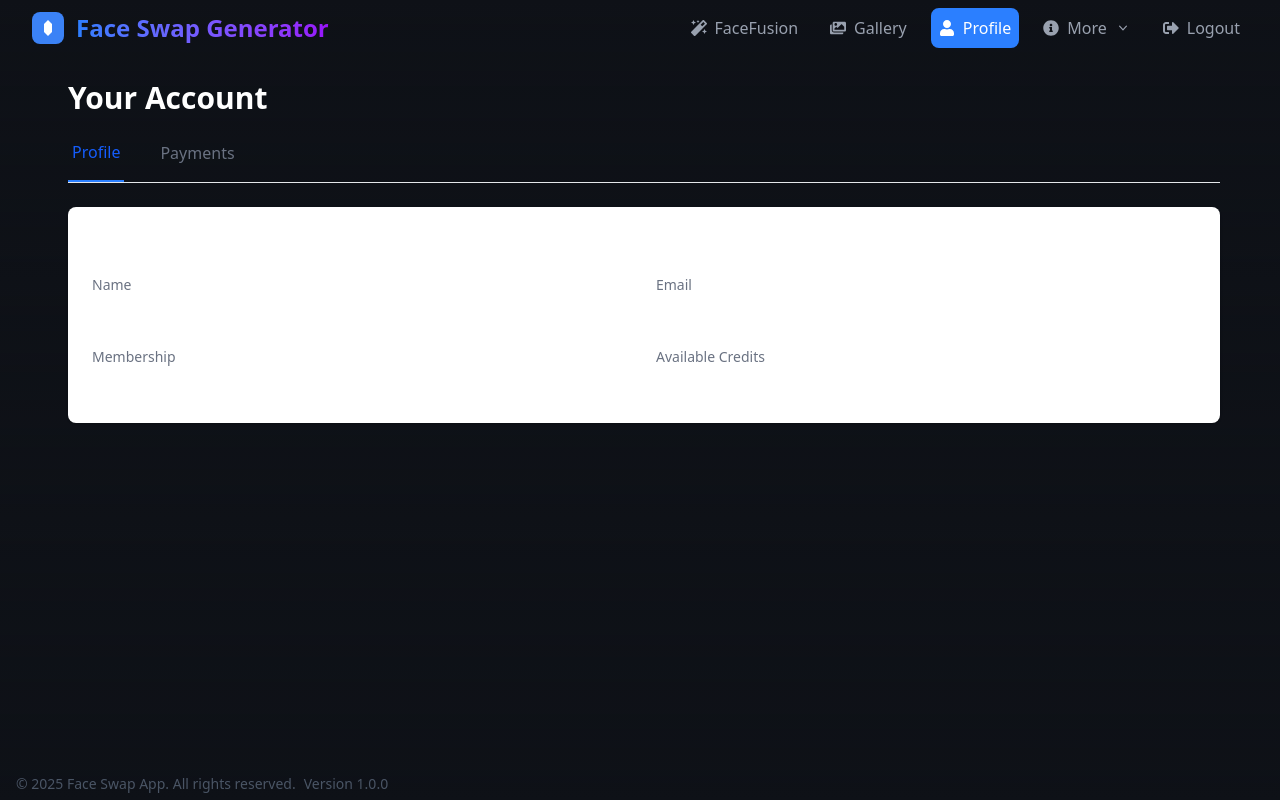
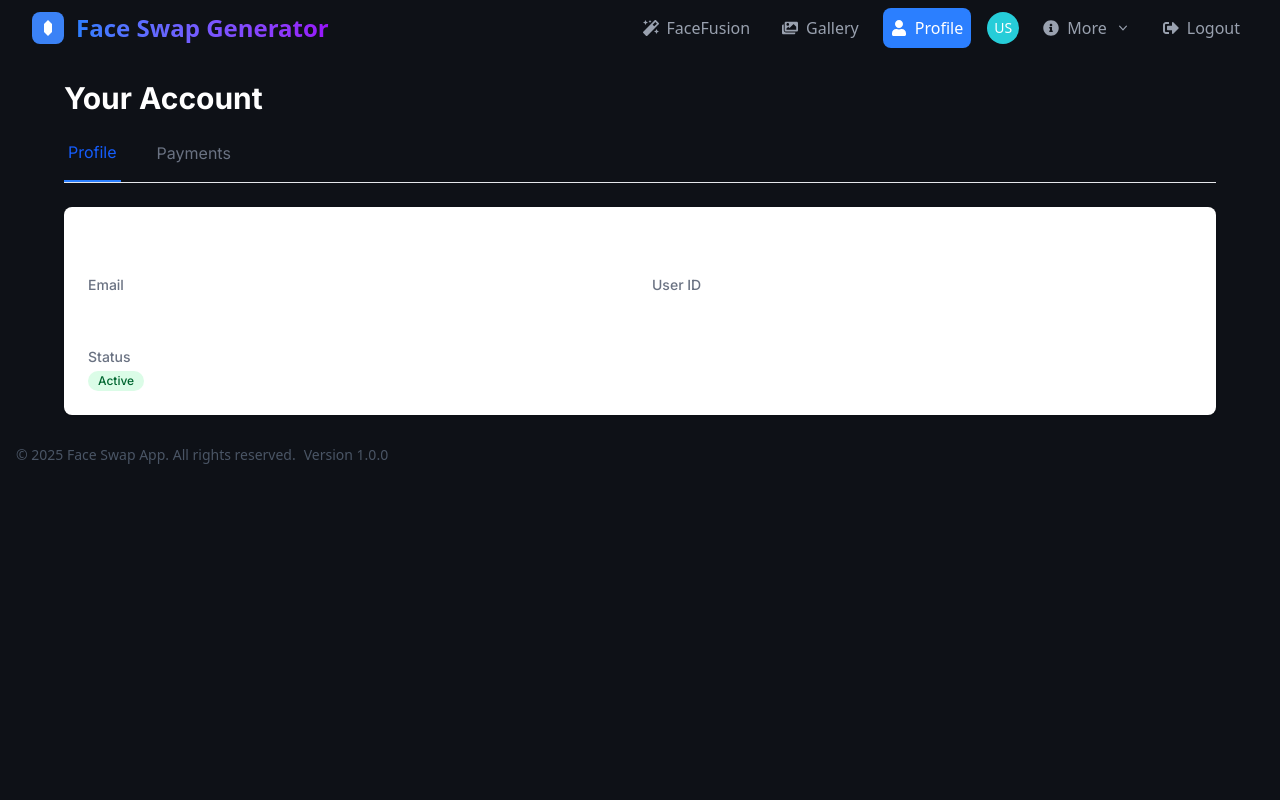
Before and after one commit to williamjxj/face-swap-poc, a Next.js app: page /profile in a window 1280 px wide. Built offline with nearby package versions, Linux system fonts and the light colour scheme; no server answers; the database is empty; sample sign-in values are in the browser's storage.

Commit message:
add user login info to db user table and apply across all pages

```diff
--- /dev/null
+++ b/src/app/api/user/profile/route.js
@@ -0,0 +1,55 @@
+import { db } from '@/lib/db';
+import { getServerSession } from 'next-auth';
+import { authOptions } from '@/services/auth';
+import { NextResponse } from 'next/server';
+
+/**
+ * API endpoint to get user profile data
+ * @param {Request} request - The request object
+ * @returns {NextResponse} JSON response with user data or error
+ */
+export async function GET(request) {
+  try {
+    // Get the current session to verify authentication
+    const session = await getServerSession(authOptions);
+
+    if (!session?.user?.email) {
+      return NextResponse.json({ error: 'Unauthorized' }, { status: 401 });
+    }
+
+    // Get email from query params or use session email
+    const url = new URL(request.url);
+    const email = url.searchParams.get('email') || session.user.email;
+
+    // Only allow fetching other users if the requesting user has permission
+    // (For now, only allow users to fetch their own data)
+    if (email !== session.user.email) {
+      return NextResponse.json({ error: 'Unauthorized to access this user data' }, { status: 403 });
+    }
+
+    // Fetch user data from database
+    const user = await db.user.findUnique({
+      where: { account: email },
+      select: {
+        id: true,
+        account: true,
+        lastLogin: true,
+        lastLogout: true,
+        // Include any other fields you want to return
+        // Don't include sensitive info
+      }
+    });
+
+    if (!user) {
+      return NextResponse.json({ error: 'User not found' }, { status: 404 });
+    }
+
+    return NextResponse.json(user);
+  } catch (error) {
+    console.error('Error fetching user profile:', error);
+    return NextResponse.json(
+      { error: 'Failed to fetch user profile' },
+      { status: 500 }
+    );
+  }
+}
--- a/src/app/layout.js
+++ b/src/app/layout.js
@@ -4,6 +4,7 @@ import Header from '@/components/Header'
 import Footer from '@/components/Footer'
 import { getServerSession } from "next-auth";
 import { authOptions } from "@/services/auth";
+import AuthProvider from "@/components/AuthProvider";
 
 const geistSans = Geist({
   variable: "--font-geist-sans",
@@ -22,40 +23,25 @@ export const metadata = {
   description: "AI Face Swap Tool, Checkout Payment, CMS",
 }
 
-export async function RootLayout2({ children }) {
+export default async function RootLayout({ children }) {
   const session = await getServerSession(authOptions);
   const segment = children.props.childProp?.segment;
   const isAuthPage = segment === 'auth';
-  const isHomePage = segment === undefined || segment === '';
 
   return (
     <html lang="en">
       <body
         className={`${geistSans.variable} ${geistMono.variable} antialiased flex flex-col min-h-screen`}
       >
-        {!isAuthPage && !isHomePage && session && <Header />}
-        <main className={inter.className}>
-          {children}
-        </main>
-        {!isHomePage && <Footer />}
+        <AuthProvider session={session}>
+          {/* Show Header with Navigator whenever user is logged in, except on auth pages */}
+          {!isAuthPage && session && <Header />}
+          <main className={inter.className}>
+            {children}
+          </main>
+          <Footer />
+        </AuthProvider>
       </body>
     </html>
   );
 }
-
-export default async function RootLayout({ children }) {
-
-  return (
-    <html lang="en">
-      <body
-        className={`${geistSans.variable} ${geistMono.variable} antialiased flex flex-col min-h-screen`}
-      >
-        <Header />
-        <main className="flex-grow mx-auto w-full ml-1 mr-1">
-          {children}
-        </main>
-        <Footer />
-      </body>
-    </html>
-  );
-}
--- a/src/app/profile/page.js
+++ b/src/app/profile/page.js
@@ -1,19 +1,28 @@
 'use client'
 
-import { useState } from 'react';
+import { useState, useEffect } from 'react';
 import { useRouter } from 'next/navigation';
+import { useSession } from 'next-auth/react';
 
 export default function ProfilePage() {
   const router = useRouter();
+  const { data: session, status } = useSession();
   const [activeTab, setActiveTab] = useState('profile');
 
-  // Mock user data - in a real app, this would come from your authentication system
-  const user = {
-    name: 'John Doe',
-    email: 'john.doe@example.com',
-    credits: 10,
-    membership: 'Basic'
-  };
+  useEffect(() => {
+    // If user is not authenticated, redirect to login
+    if (status === 'unauthenticated') {
+      router.push('/auth/signin');
+    }
+  }, [status, router]);
+
+  if (status === 'loading') {
+    return (
+      <div className="flex justify-center items-center h-[50vh]">
+        <div className="animate-spin rounded-full h-12 w-12 border-t-2 border-b-2 border-blue-500"></div>
+      </div>
+    );
+  }
 
   return (
     <div className="flex-grow p-6">
@@ -47,25 +56,23 @@ export default function ProfilePage() {
         </div>
 
         {/* Tab content */}
-        {activeTab === 'profile' && (
+        {activeTab === 'profile' && session?.user && (
           <div className="bg-white shadow rounded-lg p-6">
             <h2 className="text-xl font-medium mb-4">User Profile</h2>
             <div className="grid grid-cols-1 md:grid-cols-2 gap-6">
               <div>
-                <p className="text-sm font-medium text-gray-500">Name</p>
-                <p className="mt-1">{user.name}</p>
+                <p className="text-sm font-medium text-gray-500">Email</p>
+                <p className="mt-1">{session.user.email}</p>
               </div>
               <div>
-                <p className="text-sm font-medium text-gray-500">Email</p>
-                <p className="mt-1">{user.email}</p>
+                <p className="text-sm font-medium text-gray-500">User ID</p>
+                <p className="mt-1">{session.user.id ? `${session.user.id.substring(0, 8)}...` : 'N/A'}</p>
               </div>
               <div>
-                <p className="text-sm font-medium text-gray-500">Membership</p>
-                <p className="mt-1">{user.membership}</p>
-              </div>
-              <div>
-                <p className="text-sm font-medium text-gray-500">Available Credits</p>
-                <p className="mt-1 text-lg font-semibold">{user.credits}</p>
+                <p className="text-sm font-medium text-gray-500">Status</p>
+                <p className="mt-1 flex items-center">
+                  <span className="bg-green-100 text-green-800 text-xs font-medium px-2.5 py-0.5 rounded-full">Active</span>
+                </p>
               </div>
             </div>
           </div>
@@ -83,5 +90,5 @@ export default function ProfilePage() {
         )}
       </div>
     </div>
-  )
+  );
 }
--- a/src/app/welcome/page.js
+++ b/src/app/welcome/page.js
@@ -1,36 +1,56 @@
 'use client'
 import { useEffect } from 'react'
 import { useRouter } from 'next/navigation'
-import { getSession } from 'next-auth/react'
+import { useSession } from 'next-auth/react'
 
 export default function WelcomePage() {
   const router = useRouter()
+  const { data: session, status } = useSession()
 
   useEffect(() => {
-    // Verify session exists
-    const checkSession = async () => {
-      const session = await getSession()
-      if (!session) {
-        router.push('/auth/signin')
-      }
+    // Redirect to login if no session exists
+    if (status === 'unauthenticated') {
+      router.push('/auth/signin')
     }
-    checkSession()
-  }, [router])
+  }, [status, router])
+
+  if (status === 'loading') {
+    return (
+      <div className="flex justify-center items-center h-[50vh]">
+        <div className="animate-spin rounded-full h-12 w-12 border-t-2 border-b-2 border-blue-500"></div>
+      </div>
+    )
+  }
 
   return (
     <div className="max-w-2xl mx-auto text-center py-16 px-4 sm:py-20 sm:px-6 lg:px-8">
       <h1 className="text-3xl font-extrabold text-gray-900 sm:text-4xl">
         Welcome to Face Swap Generator
       </h1>
+
+      {session?.user?.email && (
+        <p className="mt-4 text-xl font-medium text-blue-600">
+          Logged in as: {session.user.email}
+        </p>
+      )}
+
       <p className="mt-4 text-lg leading-6 text-gray-600">
         You have successfully logged in. Click below to start generating images.
       </p>
-      <div className="mt-10">
+
+      <div className="mt-10 flex flex-col sm:flex-row gap-4 items-center justify-center">
         <button
           onClick={() => router.push('/face-fusion')}
           className="inline-flex items-center px-6 py-3 border border-transparent text-base font-medium rounded-md shadow-sm text-white bg-indigo-600 hover:bg-indigo-700 focus:outline-none focus:ring-2 focus:ring-offset-2 focus:ring-indigo-500"
         >
-          Go to Dashboard
+          Start Face Swapping
+        </button>
+
+        <button
+          onClick={() => router.push('/gallery')}
+          className="inline-flex items-center px-6 py-3 border border-transparent text-base font-medium rounded-md shadow-sm text-white bg-blue-500 hover:bg-blue-600 focus:outline-none focus:ring-2 focus:ring-offset-2 focus:ring-blue-400"
+        >
+          View Gallery
         </button>
       </div>
     </div>
--- /dev/null
+++ b/src/components/AuthProvider.jsx
@@ -0,0 +1,7 @@
+'use client'
+
+import { SessionProvider } from 'next-auth/react';
+
+export default function AuthProvider({ children, session }) {
+  return <SessionProvider session={session}>{children}</SessionProvider>;
+}
--- a/src/components/Navigator.jsx
+++ b/src/components/Navigator.jsx
@@ -5,11 +5,15 @@ import Link from 'next/link'
 import { logout } from '@/services/auth'
 import MoreMenu from './MoreMenu'
 import { FaMagic, FaImages, FaUser, FaSignOutAlt } from 'react-icons/fa'
+import { useSession } from 'next-auth/react'
+import { useUserData } from '@/hooks/useUserData'
 
 export default function Navigator() {
   const [isLoggingOut, setIsLoggingOut] = useState(false)
   const router = useRouter()
   const pathname = usePathname()
+  const { data: session } = useSession()
+  const { userData, loading } = useUserData()
 
   const handleLogout = async () => {
     setIsLoggingOut(true)
@@ -26,8 +30,29 @@ export default function Navigator() {
     { href: '/profile', icon: <FaUser size={16} />, label: 'Profile' }
   ]
 
+  // Function to get avatar background color based on email
+  const getAvatarColor = (email) => {
+    if (!email) return "#2563eb"; // Default blue
+
+    // Hash the email to get consistent colors for the same user
+    const hash = email.split('').reduce((acc, char) => acc + char.charCodeAt(0), 0);
+    const hue = hash % 360;
+    return `hsl(${hue}, 70%, 50%)`;
+  }
+
+  // Function to get initials from email
+  const getInitials = (email) => {
+    if (!email) return "U";
+
+    const parts = email.split('@')[0].split(/[._-]/);
+    if (parts.length >= 2) {
+      return (parts[0][0] + parts[1][0]).toUpperCase();
+    }
+    return email.substring(0, 2).toUpperCase();
+  }
+
   return (
-    <nav className="flex gap-4">
+    <nav className="flex gap-4 items-center">
       {navItems.map((item) => (
         pathname === item.href ? (
           <span
@@ -46,6 +71,27 @@ export default function Navigator() {
           </Link>
         )
       ))}
+
+      {session?.user?.email && (
+        <div className="relative group">
+          <div
+            className="h-8 w-8 rounded-full flex items-center justify-center cursor-pointer text-white font-medium text-sm"
+            style={{ backgroundColor: getAvatarColor(session.user.email) }}
+          >
+            {getInitials(session.user.email)}
+          </div>
+
+          {/* Tooltip that appears on hover */}
+          <div className="absolute right-0 mt-2 w-48 opacity-0 invisible group-hover:opacity-100 group-hover:visible transition-all duration-300 transform scale-95 group-hover:scale-100 z-10">
+            <div className="bg-gray-800 text-white text-sm rounded-lg shadow-lg px-4 py-3">
+              <p className="font-medium">Logged in as:</p>
+              <p className="truncate mt-1">{session.user.email}</p>
+            </div>
+            <div className="h-2 w-2 bg-gray-800 rotate-45 absolute -top-1 right-3"></div>
+          </div>
+        </div>
+      )}
+
       <MoreMenu />
       <button
         onClick={handleLogout}
--- /dev/null
+++ b/src/hooks/useUserData.js
@@ -0,0 +1,46 @@
+'use client';
+import { useState, useEffect } from 'react';
+import { useSession } from 'next-auth/react';
+
+/**
+ * Custom hook to fetch and provide the user's data from the database
+ * @returns {Object} Object containing user data, loading state, and error
+ */
+export const useUserData = () => {
+  const { data: session, status } = useSession();
+  const [userData, setUserData] = useState(null);
+  const [loading, setLoading] = useState(true);
+  const [error, setError] = useState(null);
+
+  useEffect(() => {
+    const fetchUserData = async () => {
+      if (status === 'authenticated' && session?.user?.email) {
+        try {
+          // Get full user data from the database using the API
+          const response = await fetch(`/api/user/profile?email=${encodeURIComponent(session.user.email)}`);
+
+          if (!response.ok) {
+            throw new Error('Failed to fetch user data');
+          }
+
+          const data = await response.json();
+          setUserData(data);
+        } catch (err) {
+          console.error('Error fetching user data:', err);
+          setError(err.message || 'Failed to fetch user data');
+          // Fallback to session data if API fails
+          setUserData(session.user);
+        } finally {
+          setLoading(false);
+        }
+      } else if (status === 'unauthenticated') {
+        setLoading(false);
+        setUserData(null);
+      }
+    };
+
+    fetchUserData();
+  }, [session, status]);
+
+  return { userData, loading, error, isAuthenticated: !!userData };
+};
```
Also changed, not shown: src/app/api/logout/route.js (+15 -0 lines), src/middleware.js (added, +35 -0 lines), src/services/auth.js (+56 -10 lines).
